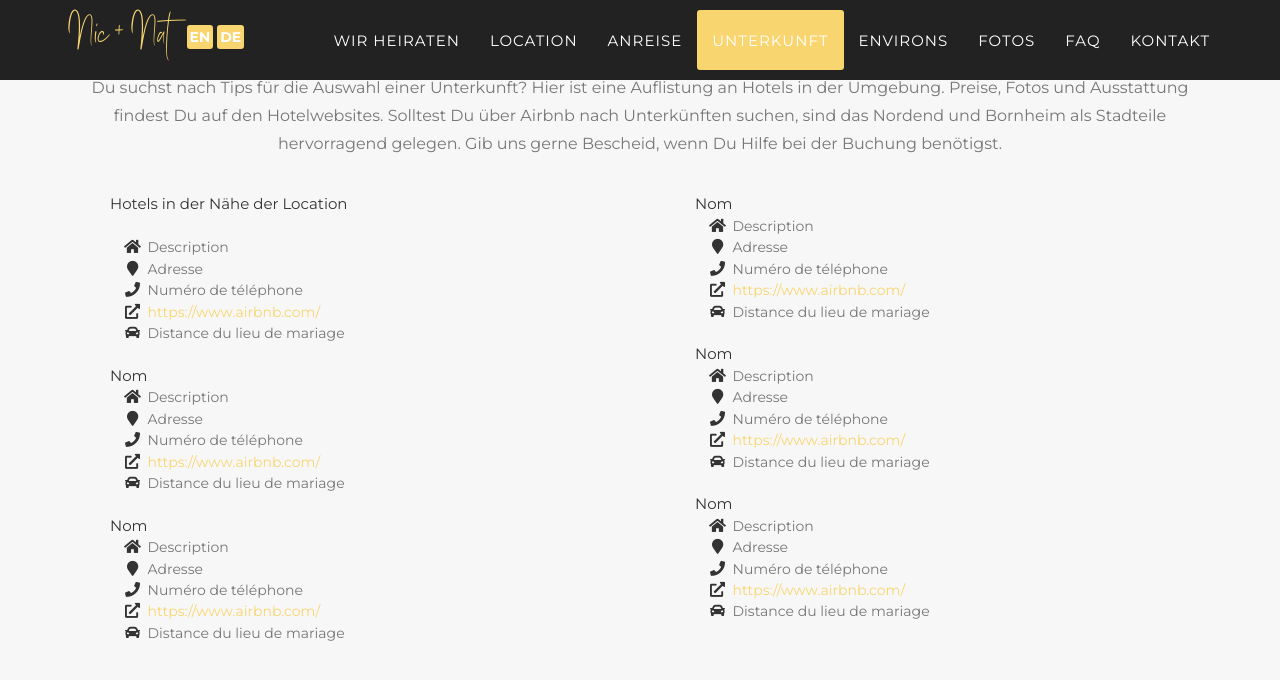
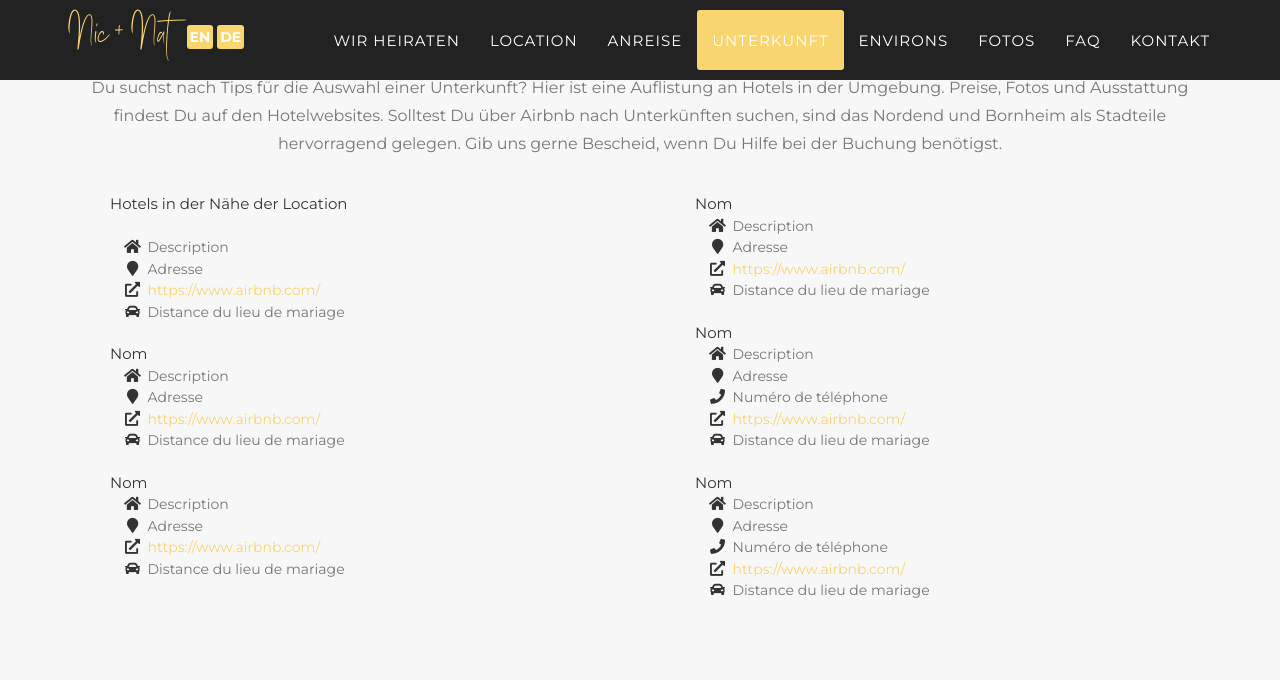
Before and after one commit to nic-nat/wedding, a Jekyll site: the page built from _fr_pages/index.html, in a window 1280 px wide and 900 px high, scrolled down 3826 px. Shown: the top 680 px of the window. Built offline with Jekyll 4.4.1, drawn with Linux system fonts in a browser that asks for light colours; some web fonts are replaced.

Commit message:
Update stay.html

```diff
--- a/_includes/fr_data/stay.html
+++ b/_includes/fr_data/stay.html
@@ -21,9 +21,6 @@
                                 <span class="fa-li"><i class="fa fa-map-marker"></i></span><span class="text-muted plist">Adresse</span>
                             </li>
                             <li>
-                                <span class="fa-li"><i class="fa fa-phone"></i></span><span class="text-muted plist">Numéro de téléphone</span>
-                            </li>
-                            <li>
                                 <span class="fa-li"><i class="fas fa-external-link-alt"></i></span><span class="plist"><a href="https://www.airbnb.com">https://www.airbnb.com/</a></span>
                             </li>
                             <li>
@@ -44,9 +41,6 @@
                                 <span class="fa-li"><i class="fa fa-map-marker"></i></span><span class="text-muted plist">Adresse</span>
                             </li>
                             <li>
-                                <span class="fa-li"><i class="fa fa-phone"></i></span><span class="text-muted plist">Numéro de téléphone</span>
-                            </li>
-                            <li>
                                 <span class="fa-li"><i class="fas fa-external-link-alt"></i></span><span class="plist"><a href="https://www.airbnb.com">https://www.airbnb.com/</a></span>
                             </li>
                             <li>
@@ -64,9 +58,6 @@
                             </li>
                             <li>
                                 <span class="fa-li"><i class="fa fa-map-marker"></i></span><span class="text-muted plist">Adresse</span>
-                            </li>
-                            <li>
-                                <span class="fa-li"><i class="fa fa-phone"></i></span><span class="text-muted plist">Numéro de téléphone</span>
                             </li>
                             <li>
                                 <span class="fa-li"><i class="fas fa-external-link-alt"></i></span><span class="plist"><a href="https://www.airbnb.com">https://www.airbnb.com/</a></span>
@@ -90,9 +81,6 @@
                             </li>
                             <li>
                                 <span class="fa-li"><i class="fa fa-map-marker"></i></span><span class="text-muted plist">Adresse</span>
-                            </li>
-                            <li>
-                                <span class="fa-li"><i class="fa fa-phone"></i></span><span class="text-muted plist">Numéro de téléphone</span>
                             </li>
                             <li>
                                 <span class="fa-li"><i class="fas fa-external-link-alt"></i></span><span class="plist"><a href="https://www.airbnb.com">https://www.airbnb.com/</a></span>
```
